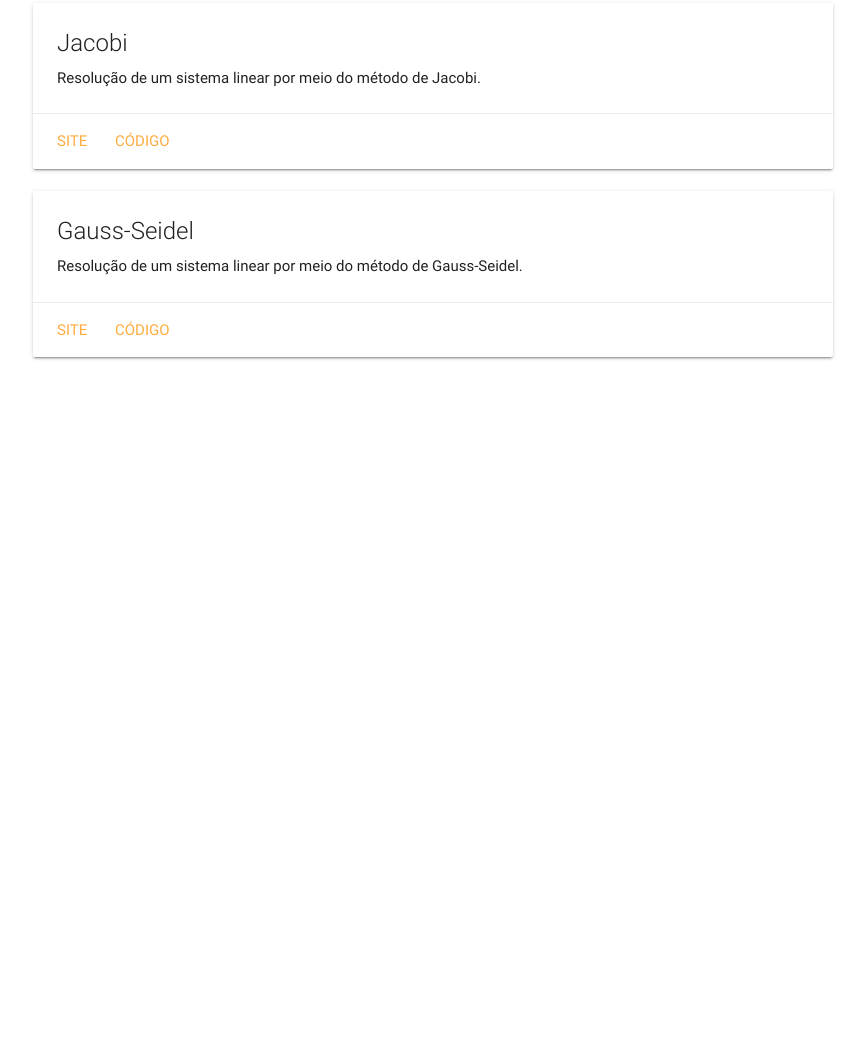
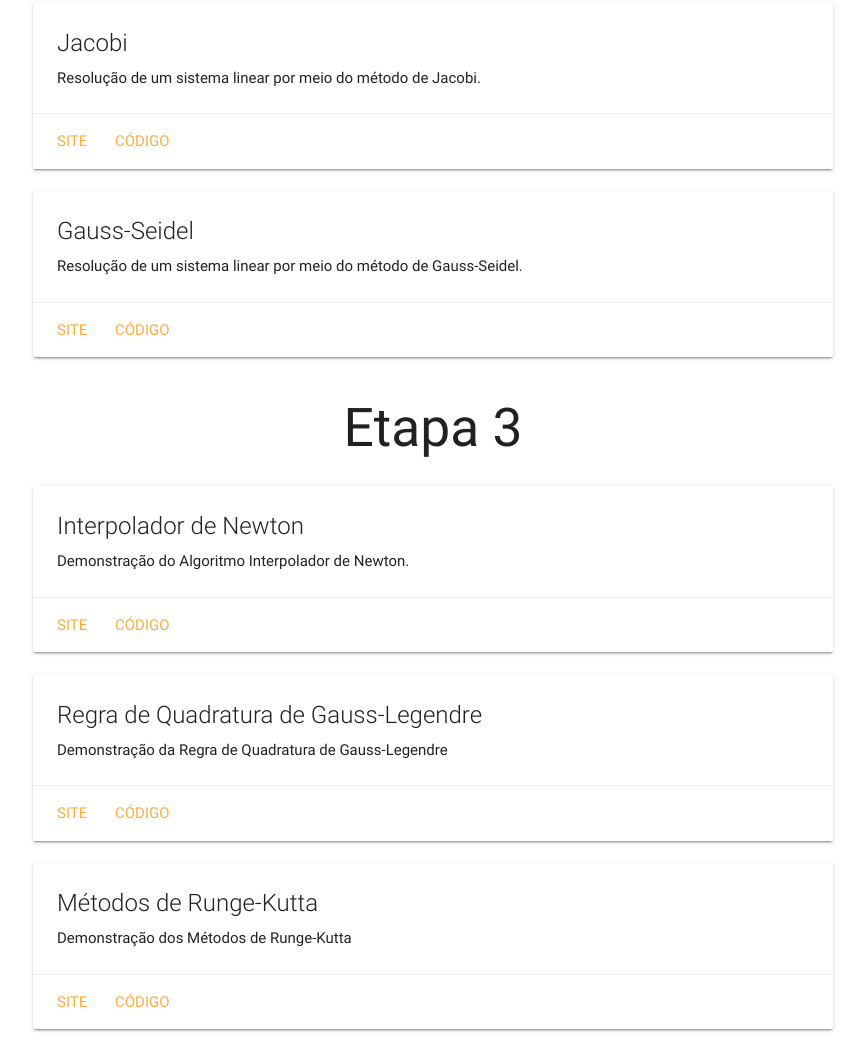
Before and after one commit to ThiagoLuizNunes/numbiosis, a plain HTML site: page index.html in a window 1280 px wide. Shown: the part 1436-2480 px from the top of the page, without its empty margins (207-1072 px from the left). Before the commit the page ends 1808 px from the top, so only its background shows below. Drawn offline with Linux system fonts and the light colour scheme.

Commit message:
Apresentação final

```diff
--- a/index.html
+++ b/index.html
@@ -168,6 +168,60 @@
       </div>
     </div>
   </div>
+
+  <div class="cards-container">
+    <h2>Etapa 3</h2>
+    <div class="col s12 m7">
+      <div class="card horizontal">
+        <div class="card-stacked">
+          <div class="card-content">
+            <span class="card-title grey-text text-darken-4">Interpolador de Newton</span>
+            <p>
+              Demonstração do Algoritmo Interpolador de Newton.
+            </p>
+          </div>
+          <div class="card-action">
+            <a href="interpolador-newton/index.html">Site</a>
+            <a href="https://github.com/Vnicius/numbiosis/tree/master/interpolador-newton">Código</a>
+          </div>
+        </div>
+      </div>
+    </div>
+
+    <div class="col s12 m7">
+      <div class="card horizontal">
+        <div class="card-stacked">
+          <div class="card-content">
+            <span class="card-title grey-text text-darken-4">Regra de Quadratura de Gauss-Legendre</span>
+            <p>
+              Demonstração da Regra de Quadratura de Gauss-Legendre
+            </p>
+          </div>
+          <div class="card-action">
+            <a href="regras-quadratura-gauss-legendre/index.html">Site</a>
+            <a href="https://github.com/Vnicius/numbiosis/tree/master/regras-quadratura-gauss-legendre">Código</a>
+          </div>
+        </div>
+      </div>
+    </div>
+
+    <div class="col s12 m7">
+      <div class="card horizontal">
+        <div class="card-stacked">
+          <div class="card-content">
+            <span class="card-title grey-text text-darken-4">Métodos de Runge-Kutta</span>
+            <p>
+              Demonstração dos Métodos de Runge-Kutta
+            </p>
+          </div>
+          <div class="card-action">
+            <a href="runge-kutta/index.html">Site</a>
+            <a href="https://github.com/Vnicius/numbiosis/tree/master/runge-kutta">Código</a>
+          </div>
+        </div>
+      </div>
+    </div>
+  </div>
 </body>
 
 </html>
--- a/interpolador-newton/js/index.js
+++ b/interpolador-newton/js/index.js
@@ -83,8 +83,8 @@ function ddTableGenerator(degree) {
       }
     } else {
       var count = 0;
-      j = i - 1;
-      for (var k = 0; k <= i - 1; k++, j++) {
+      //j = i - 1;
+      for (var j = i - 1; j <= degree; j++) {
         var up = "";
         var bottom = "";
 
@@ -92,7 +92,7 @@ function ddTableGenerator(degree) {
 
         up = tableSymbol[i - 1][j] + "-" + tableSymbol[i - 1][j - 1];
         bottom = tableSymbol[0][count + (i - 1)] + "-" + tableSymbol[0][count];
-        table[i][k] =
+        table[i][j] =
           "\\dfrac{" +
           up +
           "}{" +
```
Also changed, not shown: runge-kutta/index.html (+1 -1 lines), runge-kutta/js/index.js (+14 -4 lines).
